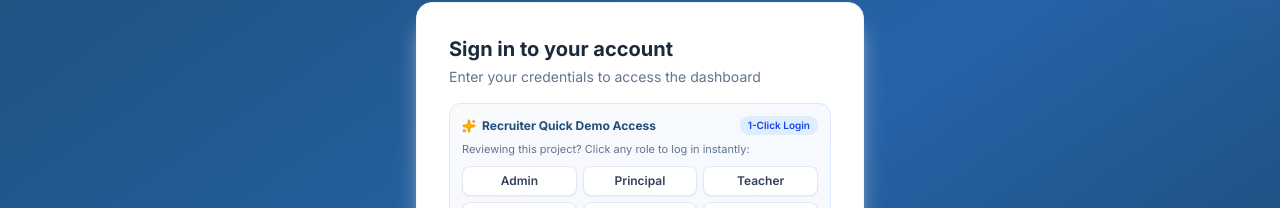
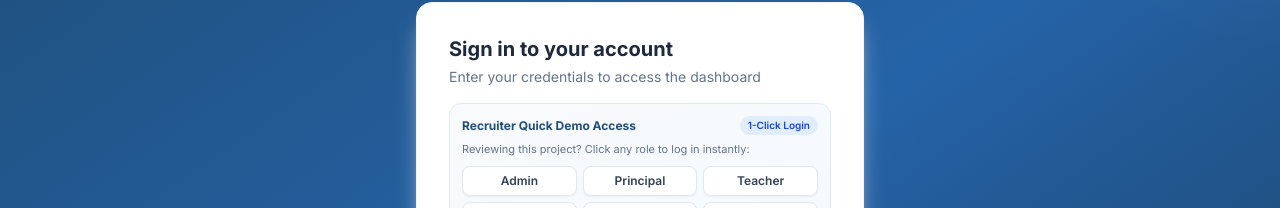
Before and after one commit to TusharMDT06/School-erp-software, a React (Vite) app in the folder client/: page /login in a window 1280 px wide. Shown: the part 182-390 px from the top of the page. Built offline with nearby package versions, Linux system fonts and the light colour scheme; no server answers.

Commit message:
style: remove sparkle icon from recruiter demo access heading

```diff
--- a/client/src/pages/auth/Login.jsx
+++ b/client/src/pages/auth/Login.jsx
@@ -5,7 +5,7 @@ import { useDispatch, useSelector } from "react-redux";
 import { useNavigate, Link } from "react-router-dom";
 import { useEffect } from "react";
 import toast from "react-hot-toast";
-import { Eye, EyeOff, GraduationCap, Loader2, Mail, Lock, Sparkles } from "lucide-react";
+import { Eye, EyeOff, GraduationCap, Loader2, Mail, Lock } from "lucide-react";
 import { useState } from "react";
 import { loginUser, clearError } from "../../features/auth/authSlice";
 
@@ -107,8 +107,7 @@ const Login = () => {
           {/* Quick Demo Access for Recruiters & Reviewers */}
           <div className="mb-5 p-3 bg-gradient-to-br from-slate-50 to-blue-50/60 border border-blue-100 rounded-xl">
             <div className="flex items-center justify-between mb-1.5">
-              <span className="text-xs font-bold text-[#1F4E79] flex items-center gap-1.5">
-                <Sparkles className="w-3.5 h-3.5 text-amber-500 fill-amber-400" />
+              <span className="text-xs font-bold text-[#1F4E79]">
                 Recruiter Quick Demo Access
               </span>
               <span className="text-[10px] text-blue-700 bg-blue-100/80 font-semibold px-2 py-0.5 rounded-full">
```
